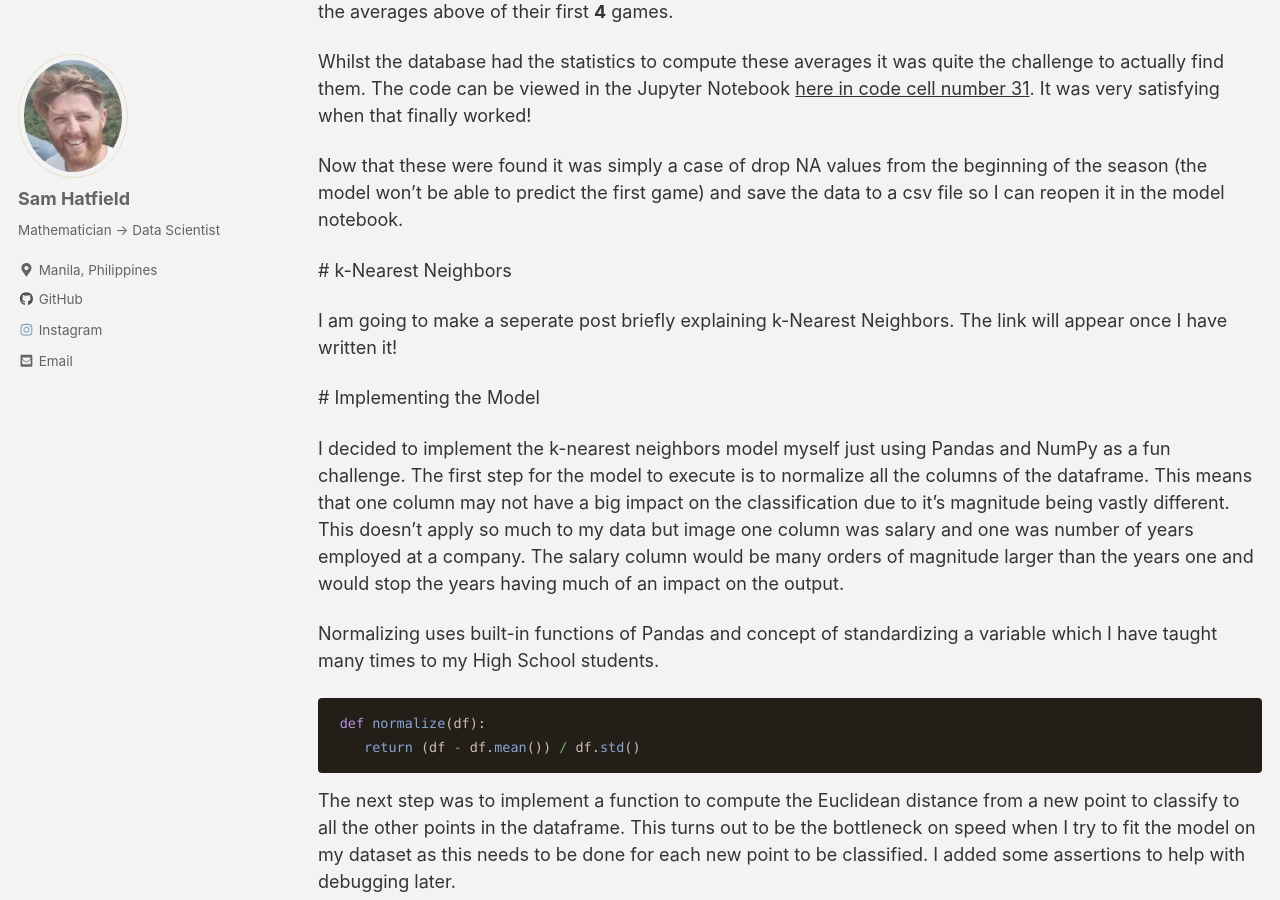
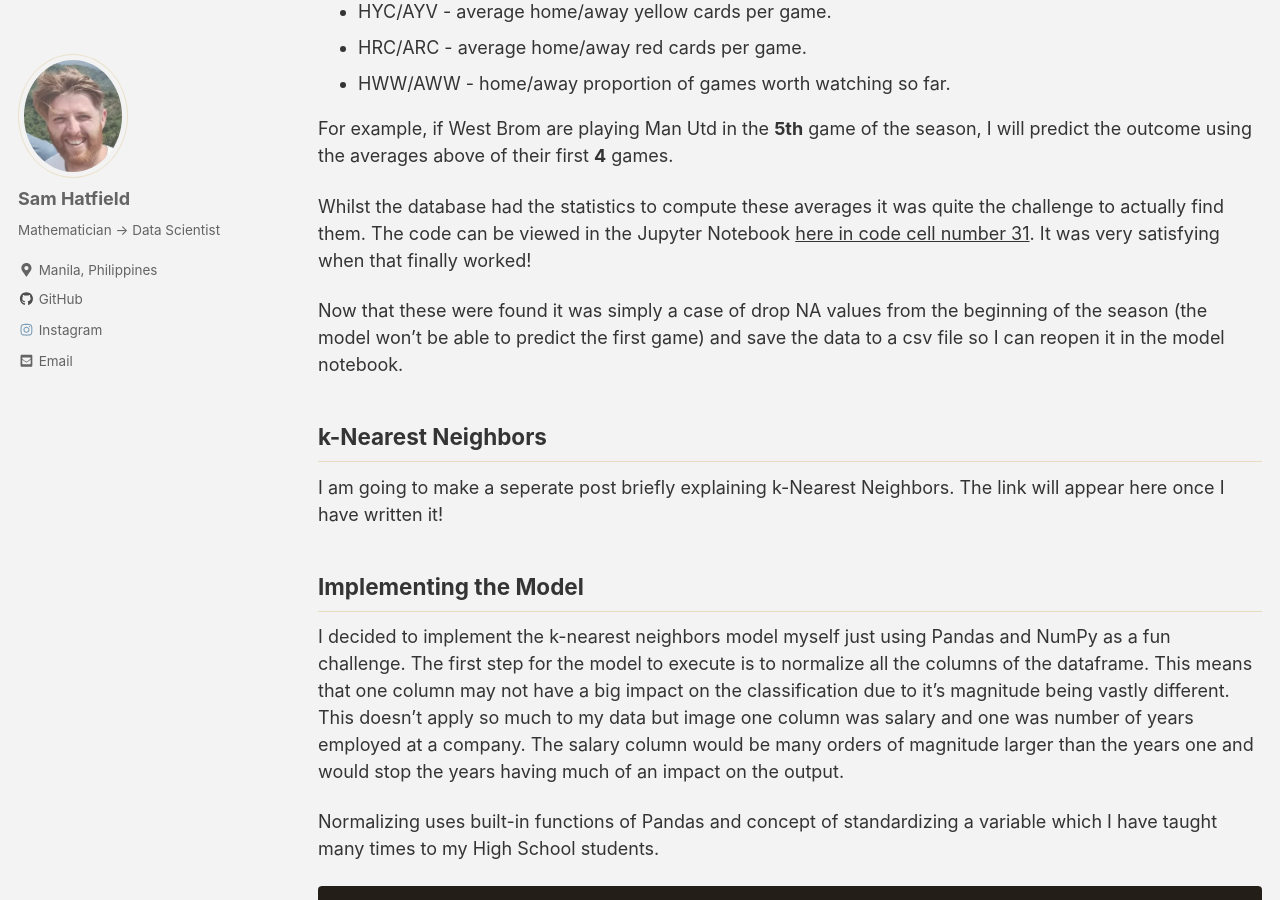
Before and after one commit to sjhatfield/sjhatfield.github.io, a Jekyll site: the page built from _posts/2019-05-21-EPL_1.md, in a window 1280 px wide and 900 px high, scrolled down 4104 px. Built offline with Jekyll 4.4.1, drawn with Linux system fonts in a browser that asks for light colours; cached includes are drawn as plain includes; nearby versions of some CDN libraries; comment, search, counter and statistics services are not loaded.

Commit message:
reformatting

````diff
--- a/_posts/2019-05-21-EPL_1.md
+++ b/_posts/2019-05-21-EPL_1.md
@@ -6,7 +6,7 @@ mathjax: true
 classes: wide
 ---
 
-# The Problem
+## The Problem
 
 I am a passionate football (soccer[^1]) player and a semi-passionate football viewer. Whilst I do enjoy watching football games with friends, many times that I watch a football game at home to relax I get bored or distracted. Whilst I love playing football, I only find some games enjoyable to watch. Usually, I try to hedge my bets with football viewing and watch the two most highly placed teams in the Premier League (EPL) table on the date of the fixture. However, I have lost count of the number of times I have stayed awake past my bedtime to watch two highly regarded teams play a boring 0-0 draw. So, the ideal outcome for this project is:
 
@@ -22,15 +22,15 @@ Games will be classified as exciting if:
 
 These criteria are based on my personal preference. In my opinion, games with goals are exciting. Games with shots on target are also exciting because it means that goal scoring chances are being created and at least one team is attacking a lot. If there are lots of yellow cards in a game it means that the game is fiesty and may be a rivalry which are often exciting games.
 
-# The Ideal Outcome
+## The Ideal Outcome
 
 The ideal output of this project will be a page on this blog which tells the user without having them enter any data what upcoming game is the most likely to be worth watching. If my this model can predict with over 50% accuracy an exciting game to watch then I will consider it a success. I feel at the moment that I predict the exciting games to watch about 20% of the time. Why so low a prediction you may be thinking. Well we are effectively trying to predict the outcome of a sporting event which has a lot of random chance involved.
 
-# The Model
+## The Model
 
 Let's now formulate this problem as a machine learning (ML) problem. This problem can be viewed either as a classification or regression problem. I am going to begin by treating it as a classification problem. This will prove not to be too successful and I think I will treat it as a regression problem also in a later post. The ML problem at hand is: given past EPL game data which have been classified as worth watching or not (a binary classifier) and a game set to take place in the near future with the teams current performance in the league, predict the classification (worth watching or not) of the game. I am going to first use k-Nearest Neighbors to classify upcoming games.
 
-# Data Collection and Analysis
+## Data Collection and Analysis
 
 First, we must collect data, clean it and perform some basic analysis. This [website](http://www.football-data.co.uk/englandm.php) provides csv files of each EPL season going back all the way to 1993-94. **I have used the seasons from 2000-01 until 2017-18 inclusive.** The full jupyter notebook with all the data loading, cleaning, analysis and wrangling can be [viewed here](https://github.com/sjhatfield/worthwatching/blob/master/EPL_Wrangling_Analysis.ipynb) on my GitHub account. I will just present the findings on this page.
 
@@ -48,7 +48,7 @@ We can see the advantage of playing at home on goals scored in the histogram bel
 We can also see an increase in the average number of goals being scored per game over the years.
 <img src="{{ site.url }}{{ site.baseurl }}/images/EPL1/goals.png" alt="Scatter plot of average number of goals scored over each season">
 
-# Preparing the Data for the Model
+## Preparing the Data for the Model
 
 The criteria for determining whether a game was worth watching was written as a function and then applied to each row in the dataframe to create a new column, *'watch'*. If this column has 1 as an entry the game is worth watching, otherwise it has a 0.
 
@@ -72,6 +72,7 @@ df['watch'] = df.apply(lambda r: 1 if worth_watching(r) else 0, axis=1)
 ```
 
 Here are the definitions of the columns in the dataframe:
+
 * FTHG/FTAG - full-time home/away goals
 * HTHG/HTAG - half-time home/away goals
 * HST/AST - home/away shots on target
@@ -88,24 +89,24 @@ I decided that to predict a game, I would use various statistics of each team ov
 * HRC/ARC - average home/away red cards per game.
 * HWW/AWW - home/away proportion of games worth watching so far.
 
- For example, if West Brom are playing Man Utd in the **5th** game of the season, I will predict the outcome using the averages above of their first **4** games.
+For example, if West Brom are playing Man Utd in the **5th** game of the season, I will predict the outcome using the averages above of their first **4** games.
 
- Whilst the database had the statistics to compute these averages it was quite the challenge to actually find them. The code can be viewed in the Jupyter Notebook [here in code cell number 31](https://github.com/sjhatfield/worthwatching/blob/master/EPL_Wrangling_Analysis.ipynb). It was very satisfying when that finally worked!
+Whilst the database had the statistics to compute these averages it was quite the challenge to actually find them. The code can be viewed in the Jupyter Notebook [here in code cell number 31](https://github.com/sjhatfield/worthwatching/blob/master/EPL_Wrangling_Analysis.ipynb). It was very satisfying when that finally worked!
 
- Now that these were found it was simply a case of drop NA values from the beginning of the season (the model won't be able to predict the first game) and save the data to a csv file so I can reopen it in the model notebook.
+Now that these were found it was simply a case of drop NA values from the beginning of the season (the model won't be able to predict the first game) and save the data to a csv file so I can reopen it in the model notebook.
 
- # k-Nearest Neighbors
+## k-Nearest Neighbors
 
- I am going to make a seperate post briefly explaining k-Nearest Neighbors. The link will appear once I have written it!
+I am going to make a seperate post briefly explaining k-Nearest Neighbors. The link will appear here once I have written it!
 
- # Implementing the Model
+## Implementing the Model
 
- I decided to implement the k-nearest neighbors model myself just using Pandas and NumPy as a fun challenge. The first step for the model to execute is to normalize all the columns of the dataframe. This means that one column may not have a big impact on the classification due to it's magnitude being vastly different. This doesn't apply so much to my data but image one column was salary and one was number of years employed at a company. The salary column would be many orders of magnitude larger than the years one and would stop the years having much of an impact on the output.
+I decided to implement the k-nearest neighbors model myself just using Pandas and NumPy as a fun challenge. The first step for the model to execute is to normalize all the columns of the dataframe. This means that one column may not have a big impact on the classification due to it's magnitude being vastly different. This doesn't apply so much to my data but image one column was salary and one was number of years employed at a company. The salary column would be many orders of magnitude larger than the years one and would stop the years having much of an impact on the output.
 
- Normalizing uses built-in functions of Pandas and concept of standardizing a variable which I have taught many times to my High School students.
+Normalizing uses built-in functions of Pandas and concept of standardizing a variable which I have taught many times to my High School students.
 
- ```python
- def normalize(df):
+```python
+def normalize(df):
     return (df - df.mean()) / df.std()
 ```
 
````
